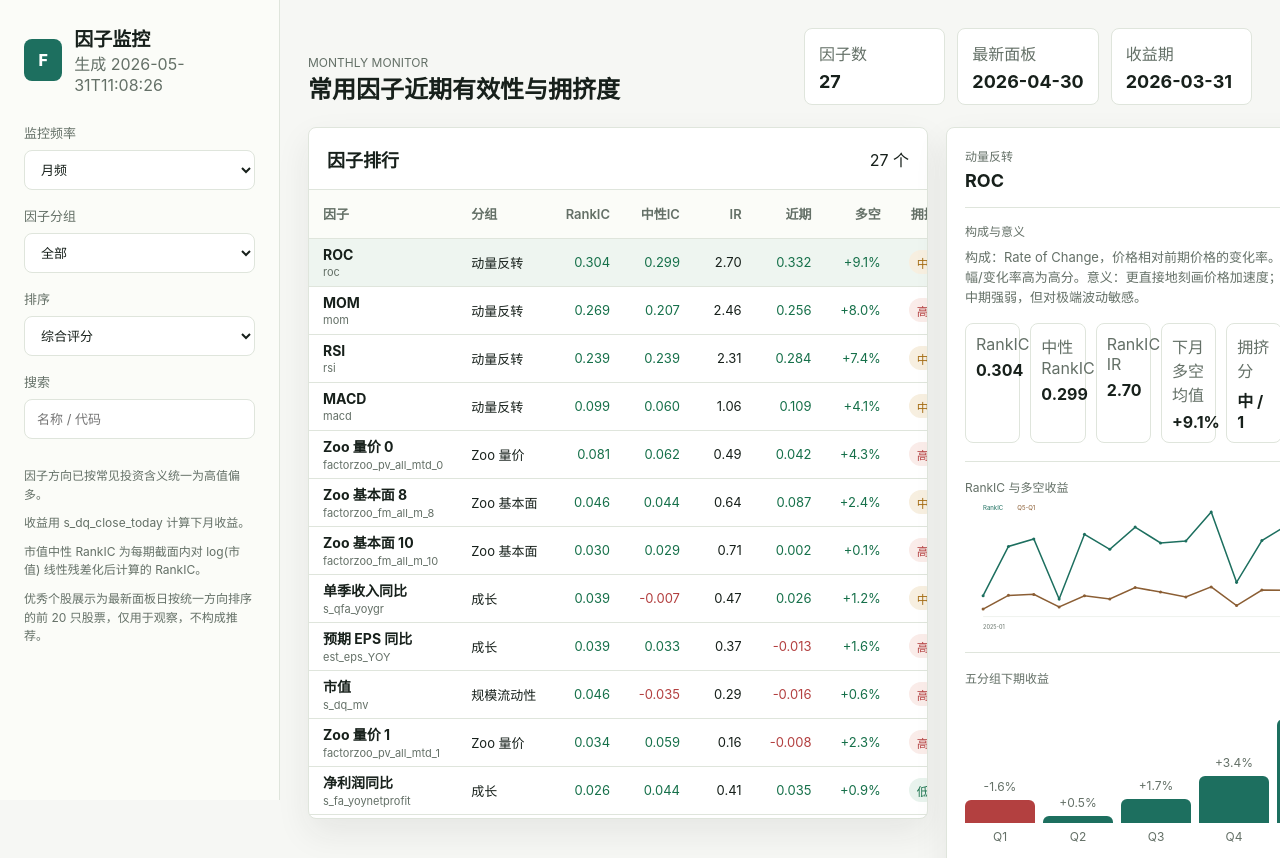
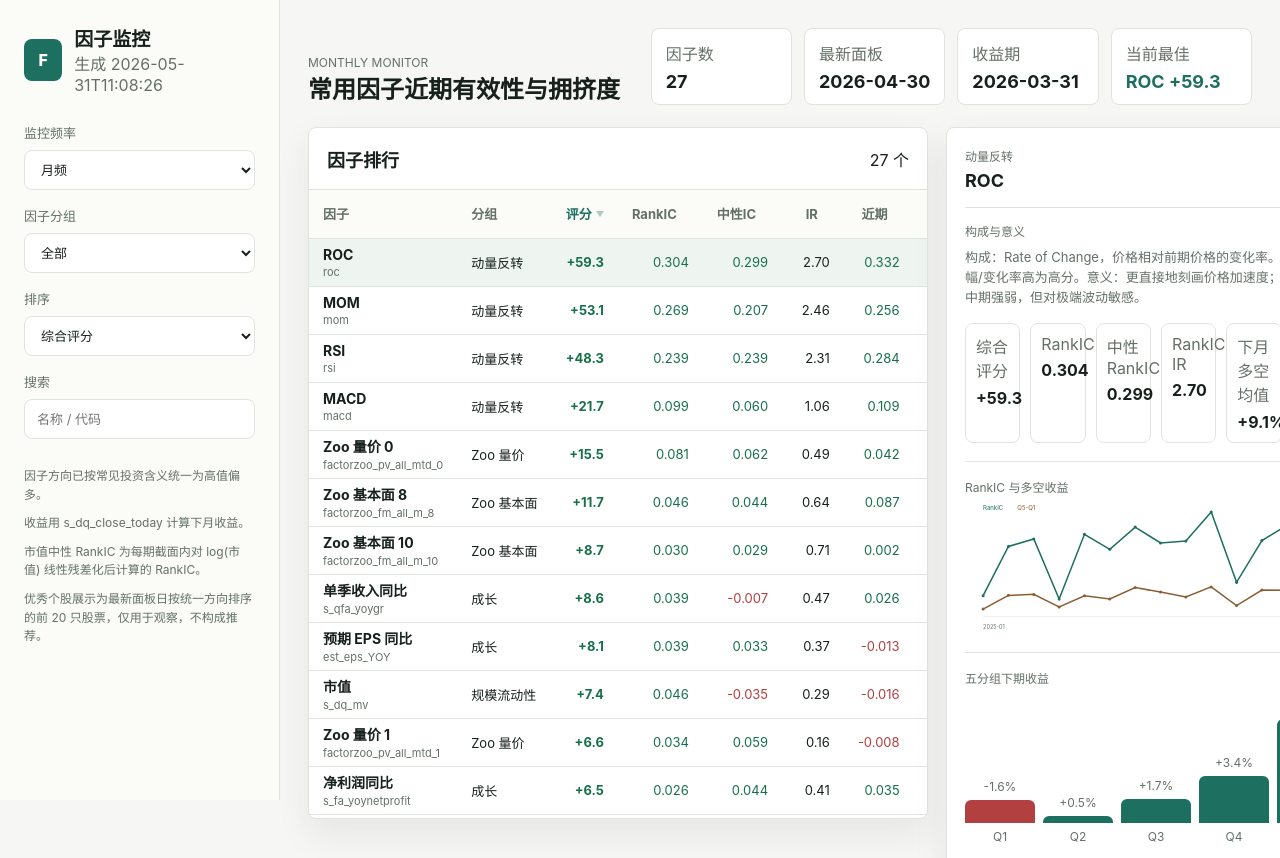
Before and after one commit to market-cycle-dashboard/capital-cycle-dashboard, a plain HTML site: page factor-monitor/index.html in a window 1280 px wide. Shown: the top 858 px of the page. Drawn offline with Linux system fonts and the light colour scheme.

Commit message:
Add factor score sorting controls

```diff
--- a/factor-monitor/app.js
+++ b/factor-monitor/app.js
@@ -1,6 +1,7 @@
 let monitorData = null;
 let selectedFactor = null;
 let currentFrequency = "monthly";
+let sortDirection = "desc";
 
 const dataFiles = {
   monthly: "./data/factor_monitor_data.json",
@@ -14,6 +15,7 @@ const els = {
   factorCount: document.getElementById("factorCount"),
   panelDate: document.getElementById("panelDate"),
   signalDate: document.getElementById("signalDate"),
+  bestFactor: document.getElementById("bestFactor"),
   groupFilter: document.getElementById("groupFilter"),
   sortKey: document.getElementById("sortKey"),
   searchBox: document.getElementById("searchBox"),
@@ -24,6 +26,7 @@ const els = {
   detailTitle: document.getElementById("detailTitle"),
   detailCode: document.getElementById("detailCode"),
   detailDescription: document.getElementById("detailDescription"),
+  mScore: document.getElementById("mScore"),
   mRankIc: document.getElementById("mRankIc"),
   mNeutralRankIc: document.getElementById("mNeutralRankIc"),
   mRankIr: document.getElementById("mRankIr"),
@@ -51,6 +54,11 @@ const fmt = {
     if (value === null || value === undefined || Number.isNaN(value)) return "-";
     const n = Number(value) * 100;
     return `${n >= 0 ? "+" : ""}${n.toFixed(digits)}%`;
+  },
+  score(value) {
+    if (value === null || value === undefined || Number.isNaN(value)) return "-";
+    const n = Number(value);
+    return `${n >= 0 ? "+" : ""}${n.toFixed(1)}`;
   },
 };
 
@@ -83,6 +91,7 @@ function initControls() {
   els.factorCount.textContent = monitorData.factor_count;
   els.panelDate.textContent = monitorData.latest_panel_date;
   els.signalDate.textContent = monitorData.latest_complete_signal_date;
+  els.bestFactor.textContent = bestFactorLabel();
   els.notes.innerHTML = monitorData.notes.map((note) => `<div>${note}</div>`).join("");
 
   const groups = ["全部", ...new Set(monitorData.factors.map((f) => f.group))];
@@ -92,8 +101,30 @@ function initControls() {
 
 els.frequencySelect.addEventListener("change", () => loadData(els.frequencySelect.value));
 els.groupFilter.addEventListener("change", render);
-els.sortKey.addEventListener("change", render);
+els.sortKey.addEventListener("change", () => {
+  sortDirection = els.sortKey.value === "crowding_score" ? "asc" : "desc";
+  render();
+});
 els.searchBox.addEventListener("input", render);
+document.querySelectorAll(".sort-button").forEach((button) => {
+  button.addEventListener("click", () => {
+    const nextKey = button.dataset.sort;
+    if (els.sortKey.value === nextKey) {
+      sortDirection = sortDirection === "desc" ? "asc" : "desc";
+    } else {
+      els.sortKey.value = nextKey;
+      sortDirection = nextKey === "crowding_score" ? "asc" : "desc";
+    }
+    render();
+  });
+});
+
+function bestFactorLabel() {
+  const best = [...monitorData.factors]
+    .filter((f) => f.score !== null && f.score !== undefined && !Number.isNaN(f.score))
+    .sort((a, b) => Number(b.score) - Number(a.score))[0];
+  return best ? `${best.label} ${fmt.score(best.score)}` : "-";
+}
 
 function filteredFactors() {
   const group = els.groupFilter.value;
@@ -105,7 +136,8 @@ function filteredFactors() {
     .sort((a, b) => {
       const av = a[sortKey] ?? -Infinity;
       const bv = b[sortKey] ?? -Infinity;
-      return Number(bv) - Number(av);
+      const diff = Number(bv) - Number(av);
+      return sortDirection === "desc" ? diff : -diff;
     });
 }
 
@@ -116,7 +148,17 @@ function render() {
     selectedFactor = rows[0]?.name || monitorData.factors[0]?.name;
   }
   renderRows(rows);
+  renderSortState();
   renderDetail(selectedFactor);
+}
+
+function renderSortState() {
+  document.querySelectorAll(".sort-button").forEach((button) => {
+    const active = button.dataset.sort === els.sortKey.value;
+    button.classList.toggle("active", active);
+    button.dataset.direction = active ? sortDirection : "";
+    button.setAttribute("aria-sort", active ? (sortDirection === "desc" ? "descending" : "ascending") : "none");
+  });
 }
 
 function renderRows(rows) {
@@ -132,6 +174,7 @@ function renderRows(rows) {
             </div>
           </td>
           <td>${f.group}</td>
+          <td class="${toneClass(f.score)}"><strong>${fmt.score(f.score)}</strong></td>
           <td class="${toneClass(f.rank_ic_mean)}">${fmt.num(f.rank_ic_mean, 3)}</td>
           <td class="${toneClass(f.size_neutral_rank_ic_mean)}">${fmt.num(f.size_neutral_rank_ic_mean, 3)}</td>
           <td>${fmt.num(f.rank_ic_ir, 2)}</td>
@@ -159,6 +202,7 @@ function renderDetail(name) {
   els.detailTitle.textContent = f.label;
   els.detailCode.textContent = f.name;
   els.detailDescription.textContent = f.description;
+  els.mScore.textContent = fmt.score(f.score);
   els.mRankIc.textContent = fmt.num(f.rank_ic_mean, 3);
   els.mNeutralRankIc.textContent = fmt.num(f.size_neutral_rank_ic_mean, 3);
   els.mRankIr.textContent = fmt.num(f.rank_ic_ir, 2);
--- a/factor-monitor/index.html
+++ b/factor-monitor/index.html
@@ -37,6 +37,7 @@
             <option value="rank_ic_mean">RankIC</option>
             <option value="size_neutral_rank_ic_mean">市值中性 RankIC</option>
             <option value="rank_ic_ir">RankIC IR</option>
+            <option value="recent_3m_rank_ic">近期 RankIC</option>
             <option value="long_short_mean">多空收益</option>
             <option value="crowding_score">拥挤风险</option>
           </select>
@@ -69,6 +70,10 @@
               <span>收益期</span>
               <strong id="signalDate">-</strong>
             </div>
+            <div class="stat best-factor">
+              <span>当前最佳</span>
+              <strong id="bestFactor">-</strong>
+            </div>
           </div>
         </section>
 
@@ -84,12 +89,13 @@
                   <tr>
                     <th>因子</th>
                     <th>分组</th>
-                    <th>RankIC</th>
-                    <th>中性IC</th>
-                    <th>IR</th>
-                    <th>近期</th>
-                    <th>多空</th>
-                    <th>拥挤</th>
+                    <th><button class="sort-button" data-sort="score">评分</button></th>
+                    <th><button class="sort-button" data-sort="rank_ic_mean">RankIC</button></th>
+                    <th><button class="sort-button" data-sort="size_neutral_rank_ic_mean">中性IC</button></th>
+                    <th><button class="sort-button" data-sort="rank_ic_ir">IR</button></th>
+                    <th><button class="sort-button" data-sort="recent_3m_rank_ic">近期</button></th>
+                    <th><button class="sort-button" data-sort="long_short_mean">多空</button></th>
+                    <th><button class="sort-button" data-sort="crowding_score">拥挤</button></th>
                   </tr>
                 </thead>
                 <tbody id="factorRows"></tbody>
@@ -110,6 +116,7 @@
             <p class="description" id="detailDescription"></p>
 
             <div class="metric-grid">
+              <div class="metric"><span>综合评分</span><strong id="mScore">-</strong></div>
               <div class="metric"><span>RankIC</span><strong id="mRankIc">-</strong></div>
               <div class="metric"><span>中性 RankIC</span><strong id="mNeutralRankIc">-</strong></div>
               <div class="metric"><span>RankIC IR</span><strong id="mRankIr">-</strong></div>
--- a/factor-monitor/styles.css
+++ b/factor-monitor/styles.css
@@ -136,8 +136,13 @@ main {
 
 .status-grid {
   display: grid;
-  grid-template-columns: repeat(3, minmax(110px, 1fr));
+  grid-template-columns: repeat(4, minmax(110px, 1fr));
   gap: 12px;
+}
+
+.best-factor strong {
+  color: var(--accent);
+  font-size: 15px;
 }
 
 .stat,
@@ -224,6 +229,40 @@ th {
   background: #fbfcf8;
   color: var(--muted);
   font-weight: 600;
+}
+
+.sort-button {
+  display: inline-flex;
+  align-items: center;
+  gap: 4px;
+  border: 0;
+  background: transparent;
+  color: inherit;
+  cursor: pointer;
+  font: inherit;
+  font-weight: 700;
+  padding: 0;
+}
+
+.sort-button::after {
+  content: "";
+  width: 0;
+  height: 0;
+  border-left: 4px solid transparent;
+  border-right: 4px solid transparent;
+  opacity: 0.35;
+}
+
+.sort-button[data-direction="desc"]::after {
+  border-top: 6px solid currentColor;
+}
+
+.sort-button[data-direction="asc"]::after {
+  border-bottom: 6px solid currentColor;
+}
+
+.sort-button.active {
+  color: var(--accent);
 }
 
 tbody tr {
```
Also changed, not shown: 1 other file.
